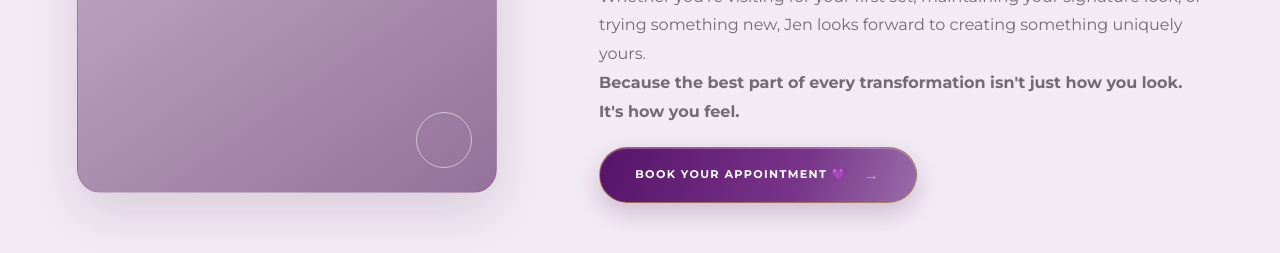
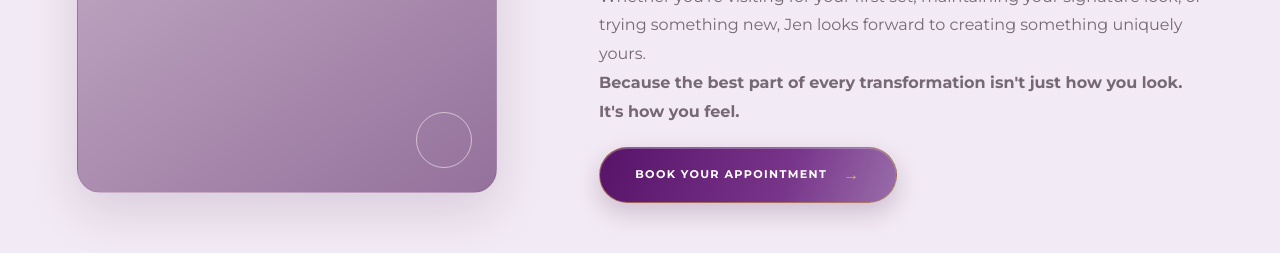
Before and after one commit to jnsrock88/lavender-lash-love-site, a Next.js app: page /about in a window 1280 px wide. Shown: the part 3943-4196 px from the top of the page. Built offline with nearby package versions, Linux system fonts and the light colour scheme.

Commit message:
Remove heart from About booking button

```diff
--- a/app/about/page.tsx
+++ b/app/about/page.tsx
@@ -64,7 +64,7 @@ export default function AboutPage() {
             <p>Whether you&apos;re visiting for your first set, maintaining your signature look, or trying something new, Jen looks forward to creating something uniquely yours.</p>
             <p className="about-chapter-emphasis">Because the best part of every transformation isn&apos;t just how you look. It&apos;s how you feel.</p>
             <a className="button button-primary" href={BOOKING_CHOOSER_URL} target="_blank" rel="noopener noreferrer">
-              Book Your Appointment 💜
+              Book Your Appointment
             </a>
           </div>
         </section>
```
Also changed, not shown: 1 other file (tests, documents, lock files or other folders).
